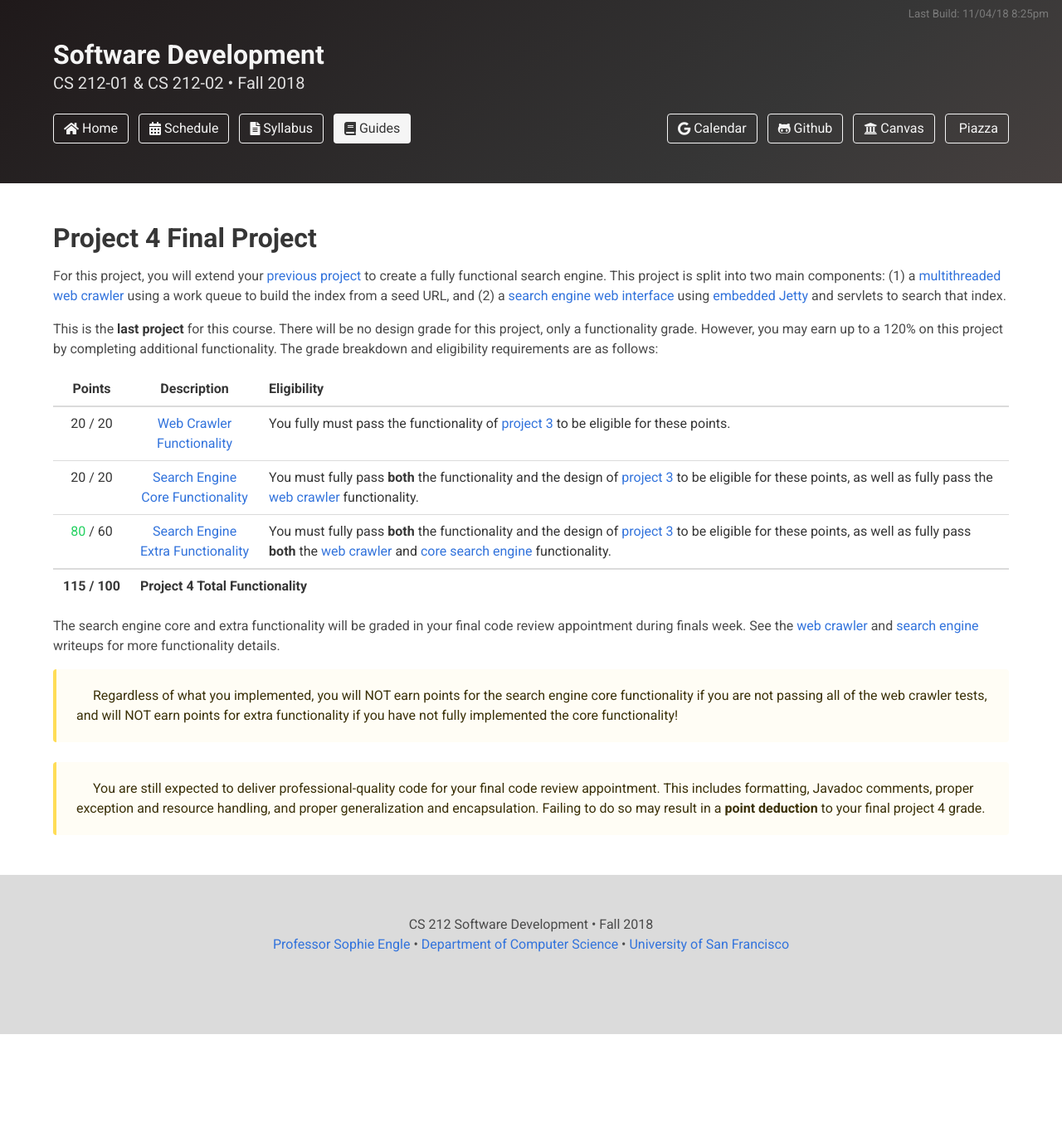
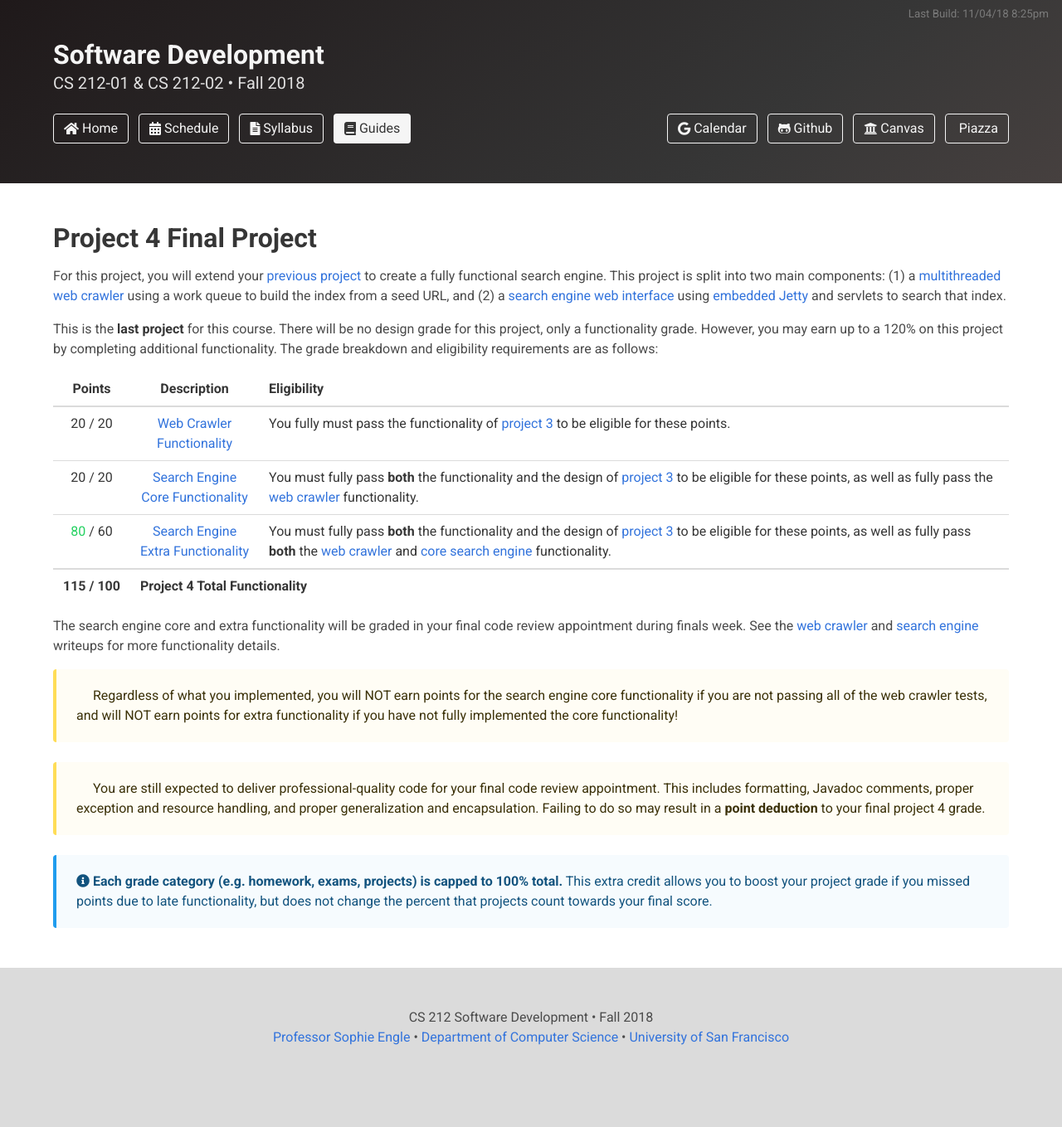
Before and after one commit to usf-cs212-fall2018/usf-cs212-fall2018.github.io, a Jekyll site: the page built from _posts/2018-11-04-project-4.md, in a window 1280 px wide. Shown: the whole page at 83% size. Built offline with Jekyll 4.4.1, drawn with Linux system fonts in a browser that asks for light colours; nearby versions of some CDN libraries; before the commit the page ends 1247 px from its top, so only the background shows below that.

Commit message:
Adding extra credit disclaimer.

```diff
--- a/_posts/2018-11-04-project-4.md
+++ b/_posts/2018-11-04-project-4.md
@@ -56,3 +56,7 @@ The search engine core and extra functionality will be graded in your final code
 <article class="message is-warning">
   <div class="message-body"><i class="far fa-exclamation-triangle"></i>&nbsp;You are still expected to deliver professional-quality code for your final code review appointment. This includes formatting, Javadoc comments, proper exception and resource handling, and proper generalization and encapsulation. Failing to do so may result in a <strong>point deduction</strong> to your final project 4 grade.</div>
 </article>
+
+<article class="message is-info">
+  <div class="message-body"><i class="fas fa-info-circle"></i>&nbsp;<strong>Each grade category (e.g. homework, exams, projects) is capped to 100% total.</strong> This extra credit allows you to boost your project grade if you missed points due to late functionality, but does not change the percent that projects count towards your final score.</div>
+</article>
```
